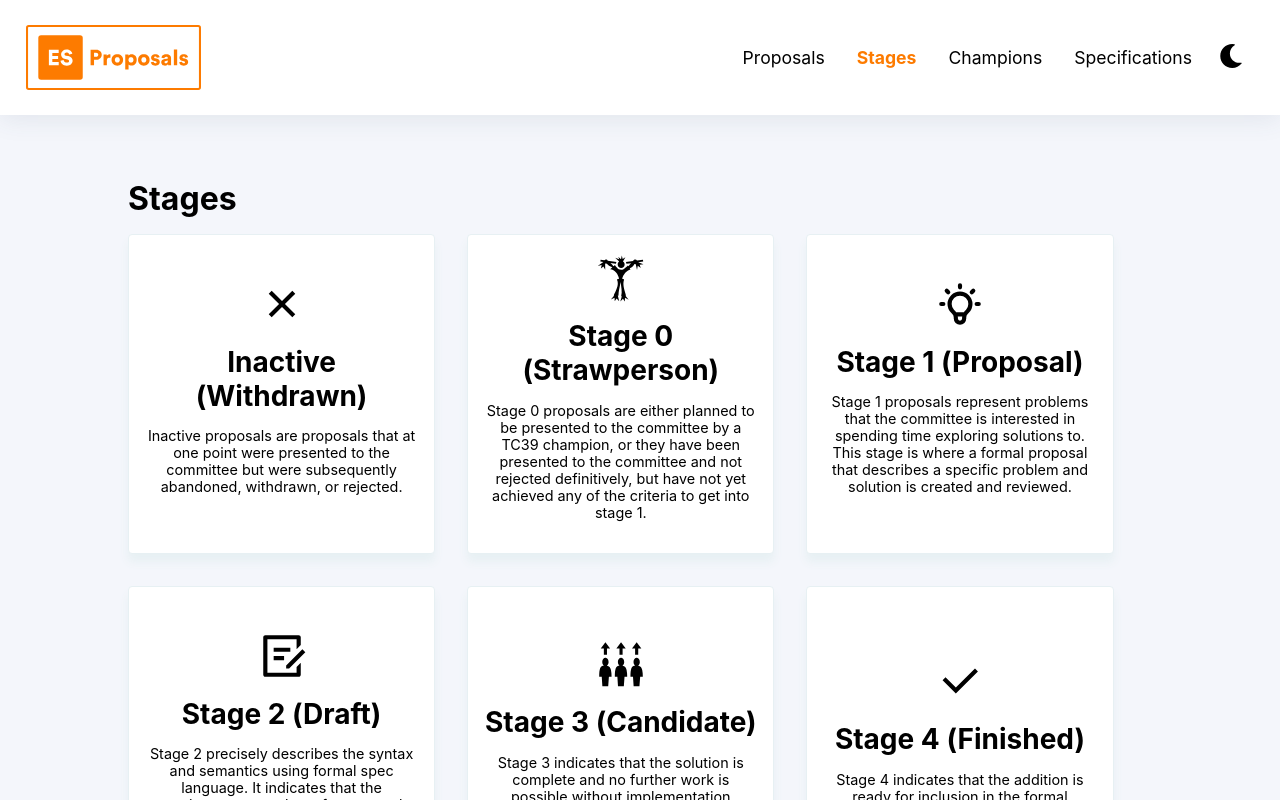
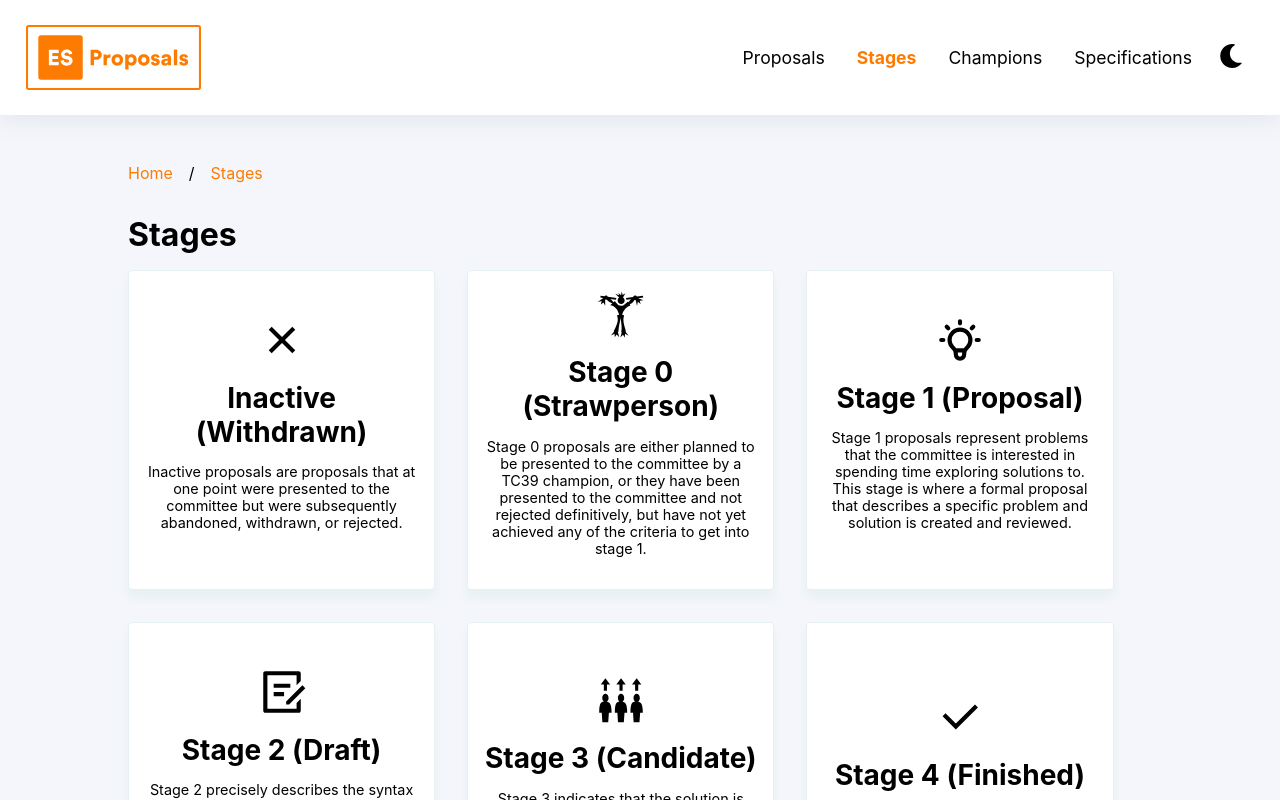
Before and after one commit to saadq/proposals.es, a Next.js app: page /stages in a window 1280 px wide. Shown: the top 800 px of the page. Built offline with nearby package versions, Linux system fonts and the light colour scheme.

Commit message:
Fix /[proposalTitle] and /stages breadcrumbs

```diff
--- a/src/pages/proposals/[proposalTitle].tsx
+++ b/src/pages/proposals/[proposalTitle].tsx
@@ -84,7 +84,7 @@ export default function ProposalDetailsPage({ proposal, readme }: Props) {
   const breadcrumbs = [
     {
       link: '/',
-      label: 'Proposals'
+      label: 'Home'
     },
     {
       link: `/proposals/${encodeURIComponent(proposal.title)}`,
--- a/src/pages/stages/index.tsx
+++ b/src/pages/stages/index.tsx
@@ -1,5 +1,5 @@
 import { GetStaticProps } from 'next'
-import { Heading, PageContainer } from '../../components/common'
+import { Breadcrumbs, Heading, PageContainer } from '../../components/common'
 import { StageList } from '../../components/stages/StageList'
 import { allStages } from '../../types'
 import { Disclaimer } from '../../components/common/Disclaimer'
@@ -10,9 +10,21 @@ export const getStaticProps: GetStaticProps = async () => {
   }
 }
 
+const breadcrumbs = [
+  {
+    label: 'Home',
+    link: '/'
+  },
+  {
+    label: 'Stages',
+    link: '/stages'
+  }
+]
+
 export default function StagesPage() {
   return (
     <PageContainer width="80%" mobileWidth="95%" margin="0 auto">
+      <Breadcrumbs crumbs={breadcrumbs} />
       <Heading>Stages</Heading>
       <StageList stages={[...allStages].reverse()} />
       <Disclaimer>
```
